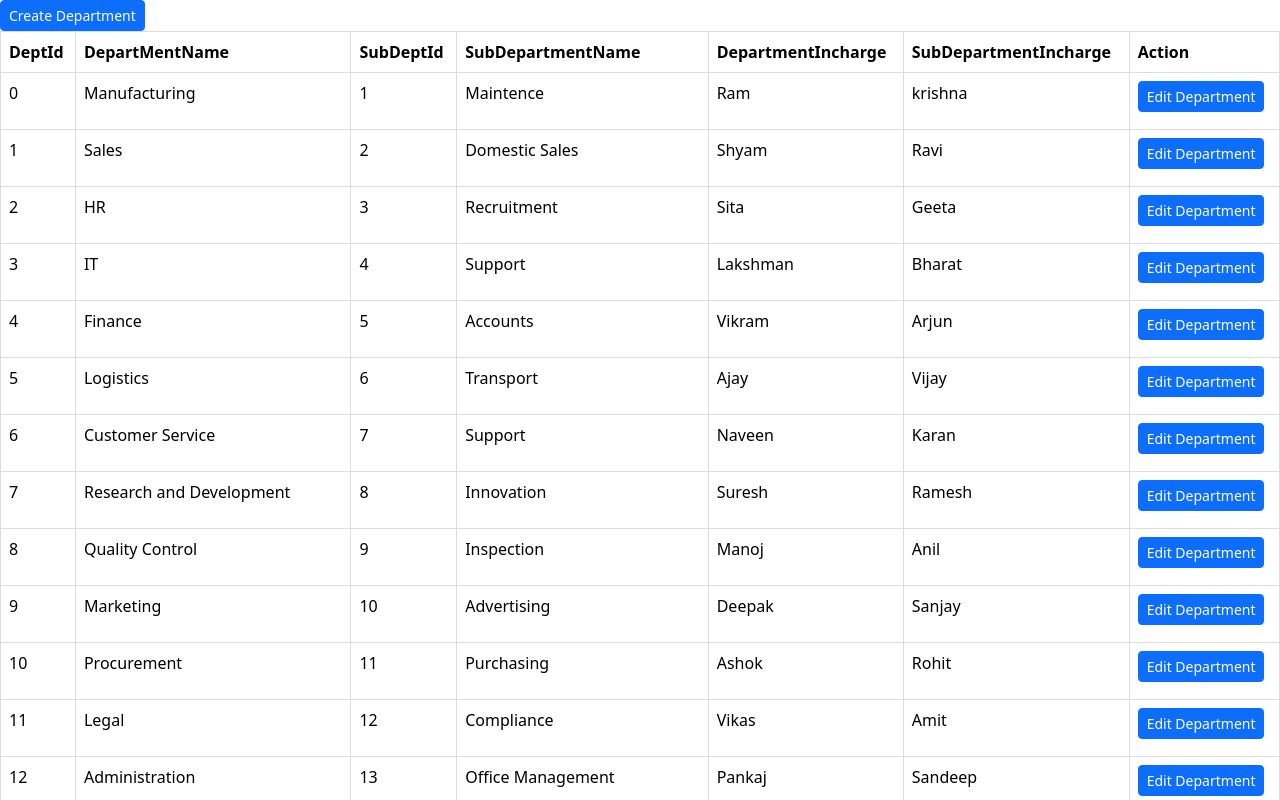
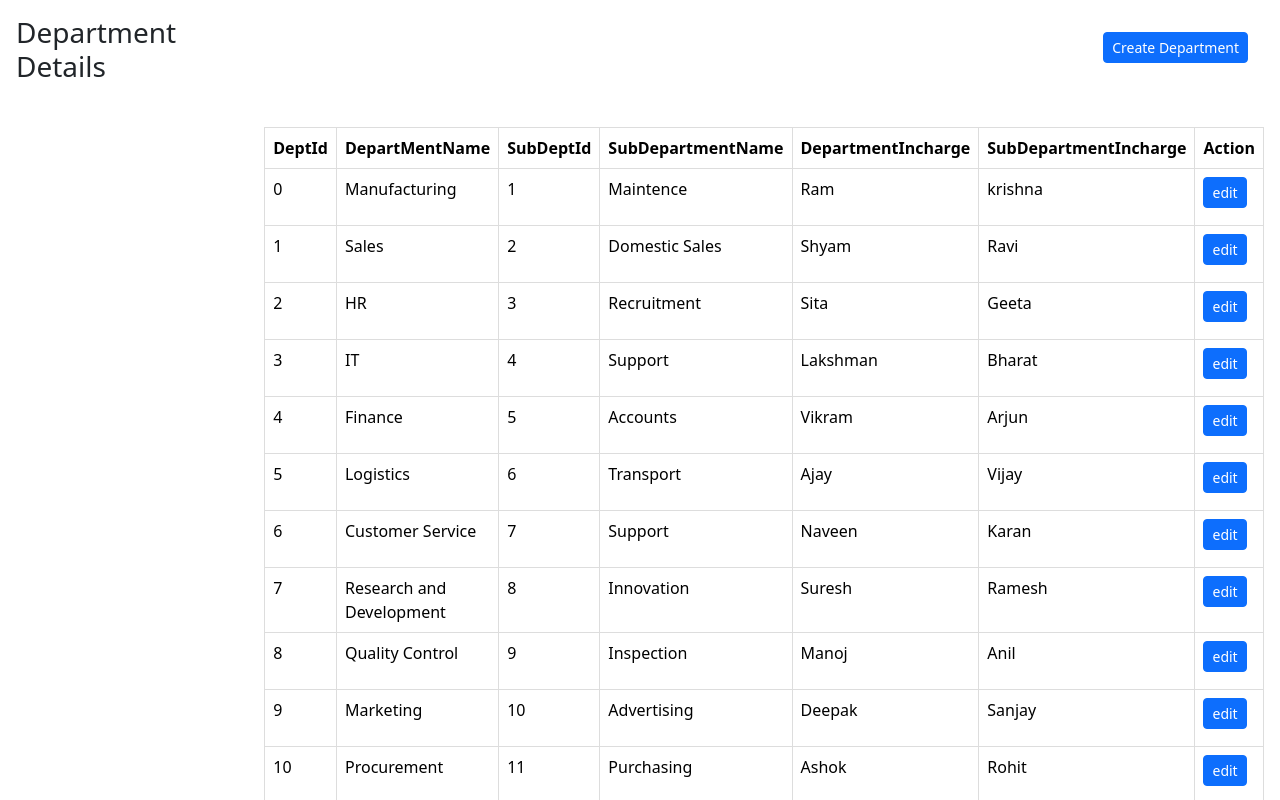
Before and after one commit to uday-kurumana/non-stand-alone-application, an Angular app: page / in a window 1280 px wide. Shown: the top 800 px of the page. Built offline with nearby package versions, Linux system fonts and the light colour scheme; data requests are answered from the project's data file.

Commit message:
Committing the code for if statements and styling

```diff
--- a/src/app/admin-dashboard.component/admin-dashboard.component.html
+++ b/src/app/admin-dashboard.component/admin-dashboard.component.html
@@ -1,9 +1,12 @@
 <!-- <p>admin-dashboard.component works!</p> -->
-<div>
+<div class="d-flex justify-content-center m-3">
+  <h3>Department Details</h3>
+  <div class="">
+    <div class="d-flex justify-content-end m-3">
       <button type="button" class="btn btn-primary btn-sm">Create Department</button>
     </div>
     <div class="table-responsive">
- <form >
+      <form>
         <table class="table">
           <thead>
             <tr>
@@ -17,13 +20,9 @@
             </tr>
           </thead>
           <tbody>
-      <tr *ngFor="let departmentItem of departmentArray; let i = index;trackBy: trackById">
+            <tr *ngFor="let departmentItem of departmentArray; let i = index; trackBy: trackById">
               <td id="deptIdFieldColumn">
-
                 <p>{{ i }}</p>
-
-
-
               </td>
               <td id="departmentInchargeFieldColumn">
                 @if ( !clickedDepartment || departmentItem.id !== selectedId ) {
@@ -37,8 +36,8 @@
               <td id="subDeptIdFieldColumn">
                 @if ( !clickedDepartment || departmentItem.id !== selectedId ) {
                 {{ departmentItem.subDeptId }}
-            } @else if(  departmentItem.id === selectedId){
-          <div  class="form-group display-text">
+                } @else if( departmentItem.id === selectedId){
+                <div class="form-group display-text">
                   <input type="text" class="form-control" id="subDeptIdField" />
                 </div>
                 }
@@ -46,7 +45,7 @@
               <td id="subdepartmentNameFieldColumn">
                 @if ( !clickedDepartment || departmentItem.id !== selectedId) {
                 {{ departmentItem.subdepartmentName }}
-           } @else if(  departmentItem.id === selectedId){
+                } @else if( departmentItem.id === selectedId){
                 <div class="form-group display-text">
                   <input type="text" class="form-control" id="subdepartmentNameField" />
                 </div>
@@ -55,7 +54,7 @@
               <td id="departmentInchargeFieldColumn">
                 @if ( !clickedDepartment || departmentItem.id !== selectedId) {
                 {{ departmentItem.departmentIncharge }}
-           } @else if(  departmentItem.id === selectedId) {
+                } @else if( departmentItem.id === selectedId) {
                 <div class="form-group display-text">
                   <input type="text" class="form-control" id="departmentInchargeField" />
                 </div>
@@ -64,15 +63,20 @@
               <td id="subDepartmentInchargeFieldColumn">
                 @if ( !clickedDepartment || departmentItem.id !== selectedId) {
                 {{ departmentItem.subDepartmentIncharge }}
-          } @else if(  departmentItem.id === selectedId) {
+                } @else if( departmentItem.id === selectedId) {
                 <div class="form-group display-text">
                   <input type="text" class="form-control" id="subDepartmentInchargeField" />
                 </div>
                 }
               </td>
               <td>
-          <button id="editButton" type="button" class="btn btn-primary btn-sm" (click)="updateDepartment(departmentItem)">
-            Edit Department
+                <button
+                  id="editButton"
+                  type="button"
+                  class="btn btn-primary btn-sm"
+                  (click)="updateDepartment(departmentItem)"
+                >
+                  {{ clickedDepartment === true ? 'update' : 'edit' }}
                 </button>
               </td>
             </tr>
@@ -80,3 +84,5 @@
         </table>
       </form>
     </div>
+  </div>
+</div>
--- a/src/app/admin-dashboard.component/admin-dashboard.component.scss
+++ b/src/app/admin-dashboard.component/admin-dashboard.component.scss
@@ -2,8 +2,14 @@
 @use "bootstrap/scss/bootstrap.scss";
 
 table {
-  width: 100%;
+
   border-collapse: collapse;
+  min-height: 20%;
+    max-height: 60%;
+    max-width: 80%;
+    padding: 3rem;
+    margin-left: 5rem;
+    margin-top: 3rem;
 }
 
 th, td {
--- a/src/app/admin-dashboard.component/admin-dashboard.component.ts
+++ b/src/app/admin-dashboard.component/admin-dashboard.component.ts
@@ -11,7 +11,7 @@ export class AdminDashboardComponent {
   departmentArray: IDepartment[] = [];
   clickedDepartment = false;
   selectedId: number | null = null;
-
+  changeText = 'Edit';
   constructor(private dataService: DataService) {}
 
   ngOnInit(): void {
```
Lines whose indentation alone changed are shown as unchanged.
